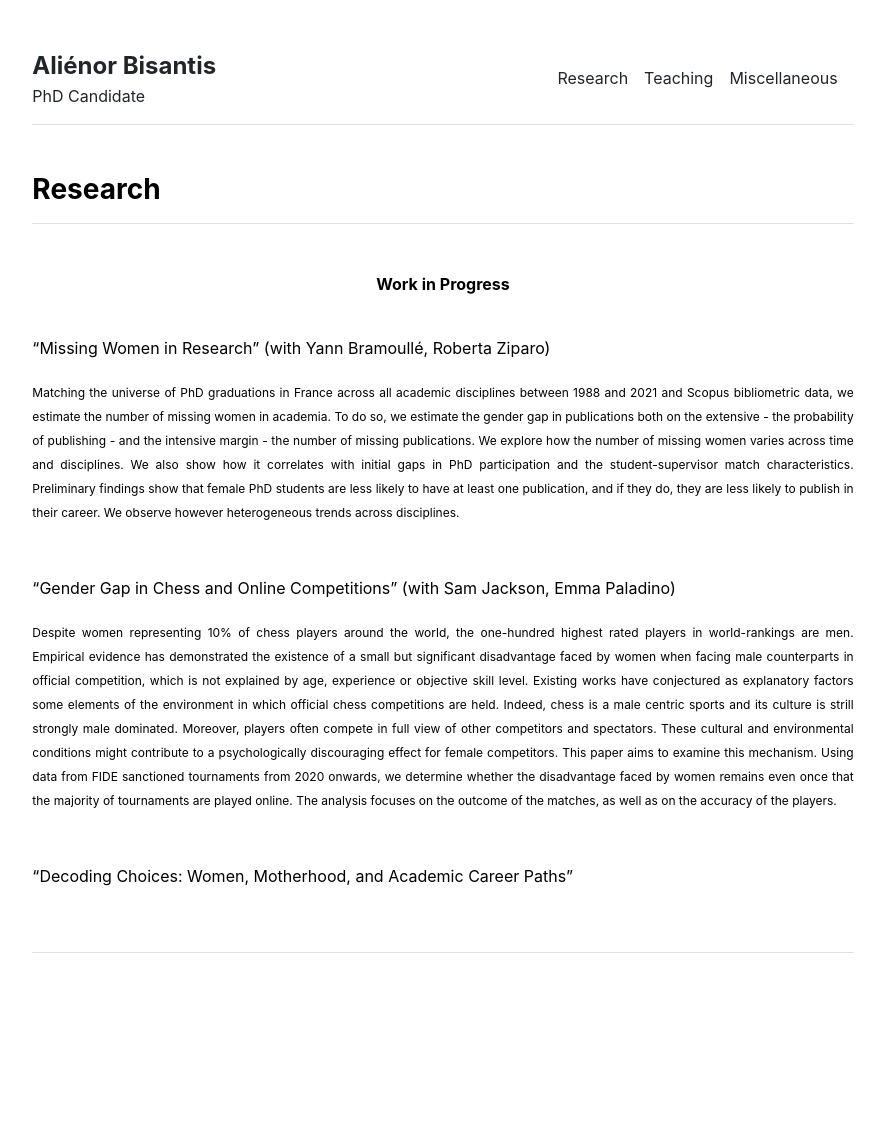
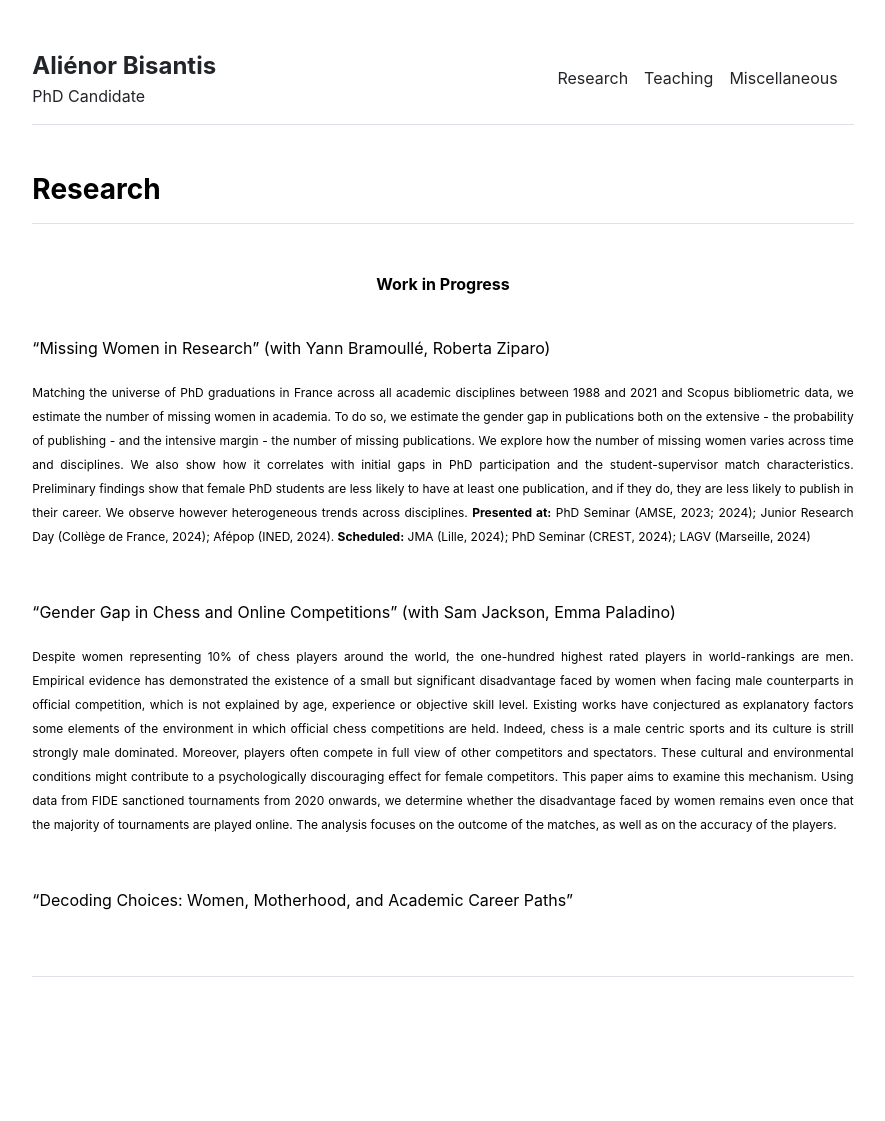
Before and after one commit to alienorbisantis/alienorbisantis.github.io, a Jekyll site: the page built from Research/Research.md, in a window 1280 px wide. Shown: the whole page, without its empty margins (197-1082 px from the left). Built offline with Jekyll 4.4.1, drawn with Linux system fonts in a browser that asks for light colours; before the commit the page ends 1097 px from its top, so only the background shows below that.

Commit message:
Update Research.md

```diff
--- a/Research/Research.md
+++ b/Research/Research.md
@@ -13,7 +13,10 @@ urlcolor: green
 "Missing Women in Research" (with Yann Bramoullé, Roberta Ziparo)
  <p align="justify">
 <sub> Matching the universe of PhD graduations in France across all academic disciplines between 1988 and 2021 and Scopus bibliometric data, we estimate the number of missing women in academia. To do so, we estimate the gender gap in publications both on the extensive - the probability of publishing - and the intensive margin - the number of missing publications. We explore how the number of missing women varies across time and disciplines. We also show how it correlates with initial gaps in PhD participation and the student-supervisor match characteristics. Preliminary findings show that female PhD students are less likely to have at least one publication, and if they do, they are less likely to  publish in their career. We observe however heterogeneous trends across disciplines. </sub>
-</p>
+
+<sub> <b>Presented at:</b> PhD Seminar (AMSE, 2023; 2024); Junior Research Day (Collège de France, 2024); Afépop (INED, 2024). <b>Scheduled:</b> JMA (Lille, 2024); PhD Seminar (CREST, 2024); LAGV (Marseille, 2024) </sub>
+
+ </p>
 &nbsp;
 
 "Gender Gap in Chess and Online Competitions" (with Sam Jackson, Emma Paladino)
```
